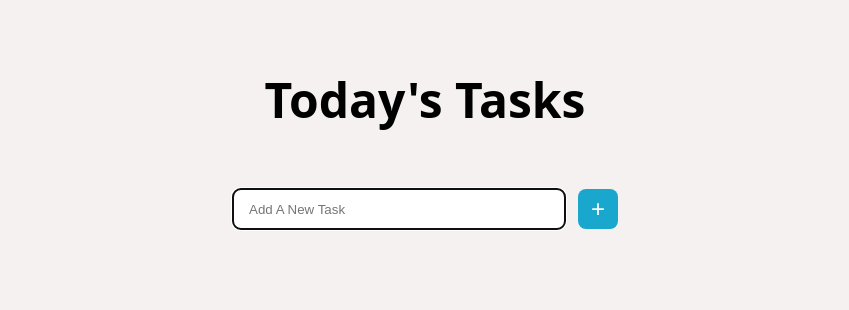
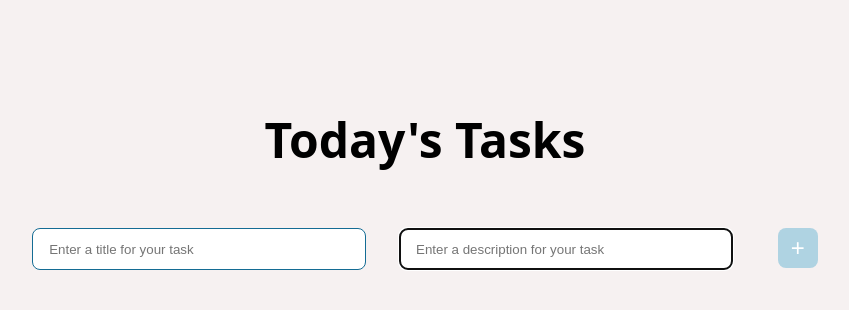
Before and after one commit to davidcdev/my-react-task-list, a React (Vite) app: page / in a window 1280 px wide. Shown: the top 310 px of the page, without its empty margins (215-1064 px from the left). Built offline with nearby package versions, Linux system fonts and the light colour scheme.

Commit message:
Added new style and new form to enter the task

```diff
--- a/src/App.css
+++ b/src/App.css
@@ -20,7 +20,20 @@ header {
 
 .title {
   font-size: 1.5rem;
-  margin-bottom: 20px;
+  margin: 40px auto 20px auto;
+}
+
+.form-container {
+  width: 70%;
+  height: 30%;
+  display: flex;
+}
+
+.add-new-task {
+  width: 100%;
+  display: flex;
+  align-items: flex-start;
+  justify-content: space-evenly;
 }
 
 .new-task{
@@ -31,26 +44,18 @@ header {
   padding: 4px 16px;
 }
 
-.add-new-task {
-  display: flex;
-  align-items: center;
-  justify-content: space-around;
-}
-
-/* form.add-new-task {
+.title-and-error {
   display: flex;
   flex-direction: column;
-  align-items: center;
-  justify-content: space-around;
 }
 
 span.error {
-  display: block;
+  text-align: left;
   color: red;
-  font-style: italic;
-  font-size: 0.8rem;
-  margin-top: 0.2rem;
-} */
+  font-size: 14px;
+  font-weight: 300;
+  margin-top: 4px;;
+}
 
 .add-button {
   background-color: #19A7CE;
@@ -71,7 +76,7 @@ span.error {
 }
 
 .task-list-item:nth-child(1) {
-  margin-top: 60px;
+  margin-top: 100px;
 }
 
 .task-list-item {
@@ -84,12 +89,15 @@ span.error {
   width: 350px;
   min-height: 50px;
   padding: 4px 16px;
-  background-color: #19A7CE;
+  background-color: #F6F1F1;
   position: relative;
+  background: #F6F1F1;
+  box-shadow:  5px 5px 10px #ccc8c8,
+               -5px -5px 10px #ffffff;
 }
 
 .task-list-item.is-completed:nth-child(1) {
-  margin-top: 60px;
+  margin-top: 100px;
 }
 
 .task-list-item.is-completed {
@@ -97,12 +105,12 @@ span.error {
   display: flex;
   place-items: center;
   justify-content: space-around;
-  border: 1px solid #A3D2CA;
+  border: 2px solid #bde1db;
   border-radius: 8px;
   width: 350px;
   min-height: 50px;
   padding: 4px 16px;
-  background-color: #64CCC5;
+  background-color: #E3F4F4;
   opacity: 0.65;
 }
 
@@ -117,13 +125,18 @@ span.error {
   margin-right: 16px;
 }
 
-.task-list-item-description {
+.task-list-item-text {
   width: 100vh;
   height: 50%;
   text-align: left;
   font-weight:500;
   padding: 4px 16px;
-  color: #fff;
+  color: #000;
+}
+
+.task-list-item-text span.description {
+  color: gray;
+  font-size: 14px;
 }
 
 .delete-button {
--- a/src/App.jsx
+++ b/src/App.jsx
@@ -1,13 +1,18 @@
 import './App.css'
 import { Header } from "./components/Header"
+import { TaskForm } from './components/TaskForm';
 import { TaskList } from './components/TaskList'
 import { useUpdateTasks } from './hooks/useUpdateTasks';
 
 function App() {
   const {
-    task,
-    inputValue,
-    setInputValue,
+    taskList,
+    title,
+    setTitle,
+    description,
+    setDescription,
+    formValidation,
+    setFormValidation,
     complete,
     handleAddClick,
     handleKeyDown,
@@ -22,19 +27,35 @@ function App() {
       handleKeyDown(e);
     }
 
-    function handleInputValueChange(e) {
-      setInputValue(e);
+    function handleTitleChange(e) {
+      const title = e
+
+      setFormValidation({
+        ...formValidation,
+        title: title.length < 3 ? "Title must be at least 3 characters" : "",
+      });
+
+      setTitle(e);
+    }
+
+    function handleDescriptionChange(e) {
+      setDescription(e);
     }
 
   return (
     <>
       <Header />
-      <TaskList
-        inputValue={inputValue}
-        onInputValueChange={handleInputValueChange}
+      <TaskForm
+        title={title}
+        onTitleChange={handleTitleChange}
+        description={description}
+        onDescriptionChange={handleDescriptionChange}
+        formValidation={formValidation}
         handleKeyDown={handleAddEnter}
         handleAddClick={handleAddTask}
-        task={task}
+      />
+      <TaskList
+        taskList={taskList}
         complete={complete}
         handleCompleteClick={handleCompleteClick}
         handleDeleteClick={handleDeleteClick}
--- a/src/components/Task.jsx
+++ b/src/components/Task.jsx
@@ -25,8 +25,9 @@ export function Task ({task, onCompleteClick, onDeleteClick }) {
                 />
             </aside>
 
-            <div className="task-list-item-description">
-                {task.description}
+            <div className="task-list-item-text">
+                {task.title}<br />
+                <span className="description">{task.description}</span>
             </div>
 
             <button
--- /dev/null
+++ b/src/components/TaskForm.jsx
@@ -0,0 +1,57 @@
+export function TaskForm({
+    title,
+    onTitleChange,
+    description,
+    onDescriptionChange,
+    formValidation,
+    handleKeyDown,
+    handleAddClick, }) {
+
+    const handleSubmit = (event) => {
+        event.preventDefault();
+        console.log("Send data to register");
+    }
+
+    const isFormValid = Object.keys(formValidation).every(
+        (key) => formValidation[key] === ""
+      );
+
+    return (
+        <section className="form-container">
+            <form className="add-new-task" onSubmit={handleSubmit}>
+                <div className="title-and-error">
+                    <input
+                        type="text"
+                        className="new-task"
+                        value={title}
+                        onChange={(e) => { onTitleChange(e.target.value) }}
+                        onKeyDown={ handleKeyDown }
+                        placeholder="Enter a title for your task"
+                        autoFocus/>
+
+                    {formValidation.title && (
+                        <span className="error">{formValidation.title}</span>
+                    )}
+                </div>
+
+                <input
+                    type="text"
+                    className="new-task"
+                    value={description}
+                    onChange={(e) => { onDescriptionChange(e.target.value) }}
+                    onKeyDown={ handleKeyDown }
+                    placeholder="Enter a description for your task"
+                    autoFocus/>
+
+                <button
+                    type="submit"
+                    className="add-button"
+                    onClick={ handleAddClick }
+                    disabled={!isFormValid}
+                >
+                    +
+                </button>
+            </form>
+        </section>
+    )
+}
--- a/src/components/TaskList.jsx
+++ b/src/components/TaskList.jsx
@@ -3,37 +3,15 @@ import { Toaster } from "react-hot-toast";
 
 
 export function TaskList ({
-    inputValue,
-    onInputValueChange,
-    handleKeyDown,
-    handleAddClick,
-    task,
+    taskList,
     complete,
     handleCompleteClick,
     handleDeleteClick }) {
 
     return (
         <section>
-            <div className="add-new-task">
-                <input
-                    type="text"
-                    placeholder="Add A New Task"
-                    className="new-task"
-                    value={inputValue}
-                    onChange={(e) => { onInputValueChange(e.target.value) }}
-                    onKeyDown={ handleKeyDown }
-                    autoFocus
-                />
-                <button
-                    type="submit"
-                    className="add-button"
-                    onClick={ handleAddClick }
-                >
-                    +
-                </button>
-            </div>
             <div className="task-list">
-                {task.map((task,id) => (
+                {taskList.map((task,id) => (
                     <Task
                         key={id}
                         task={task}
--- a/src/hooks/useUpdateTasks.js
+++ b/src/hooks/useUpdateTasks.js
@@ -3,21 +3,24 @@ import { notifyCompleted, notifyDeleted, notifySaved } from "../logic/notificati
 
 export function useUpdateTasks() {
 
-    const [inputValue, setInputValue] = useState('');
-    const [ task, setTask ] = useState([]);
+    const [title, setTitle] = useState('');
+    const [description, setDescription] = useState('');
+    const [formValidation, setFormValidation] = useState({title: null});
+    const [ taskList, setTaskList ] = useState([]);
     const [complete, setComplete] = useState(false);
 
-    const saveTask = (inputValue) => {
+    const saveTask = (title, description) => {
 
-        inputValue = {
+        const task = {
             id: crypto.randomUUID(),
-            description: `${inputValue}`,
+            title: title,
+            description: description,
             isCompleted: false
         }
 
-        let newTask = [...task];
-        newTask = [...newTask, inputValue];
-        setTask(newTask);
+        let newTask = [...taskList];
+        newTask = [...newTask, task];
+        setTaskList(newTask);
         localStorage.setItem("task", JSON.stringify(newTask));
         notifySaved();
     }
@@ -27,47 +30,53 @@ export function useUpdateTasks() {
         const storedTask = JSON.parse(localStorageData);
         console.log(storedTask);
         if (storedTask) {
-            setTask(storedTask);
+            setTaskList(storedTask);
         }
     }, []);
 
     const handleKeyDown = (e) => {
-        if (e.key === 'Enter' && inputValue !== '') {
-            saveTask(inputValue);
-            setInputValue('');
+        if (e.key === 'Enter' && title !== '' || (e.key === 'Enter' && title !== '' && description !== '')) {
+            saveTask(title, description);
+            setTitle('');
+            setDescription('');
         }
     }
 
     const handleAddClick = (e) => {
-        if (inputValue !== '') {
-            saveTask(inputValue);
-            setInputValue('')
+        if (title !== '' || title !== '' && description !== '') {
+            saveTask(title, description);
+            setTitle('');
+            setDescription('');
         }
     }
 
     const handleCompleteClick = (newCompleted, id) => {
         if (newCompleted.isCompleted === false) {
             setComplete(newCompleted.isCompleted = true);
-            let newTask = [...task];
+            let newTask = [...taskList];
             newTask = [...newTask.filter(e => e.id != id), newCompleted];
-            setTask(newTask);
+            setTaskList(newTask);
             localStorage.setItem("task", JSON.stringify(newTask));
             notifyCompleted();
         }
     }
 
     const handleDeleteClick = (id) => {
-        let newTask = [...task];
+        let newTask = [...taskList];
         const list = newTask.filter(e => e.id != id);
-        setTask(list);
+        setTaskList(list);
         localStorage.setItem("task", JSON.stringify(list));
         notifyDeleted();
     }
 
     return {
-        task,
-        inputValue,
-        setInputValue,
+        taskList,
+        title,
+        setTitle,
+        description,
+        setDescription,
+        formValidation,
+        setFormValidation,
         complete,
         handleAddClick,
         handleKeyDown,
--- a/src/logic/notifications.js
+++ b/src/logic/notifications.js
@@ -2,19 +2,19 @@ import toast from "react-hot-toast"
 
 export const notifySaved = () => toast('New task saved!', {
     duration: 2000,
-    position: "bottom-center",
+    position: "top-right",
     icon: "✅"
 });
 
 export const notifyDeleted = () => toast('Task deleted!', {
     duration: 2000,
-    position: "bottom-center",
+    position: "top-right",
     icon: "❌"
 });
 
 export const notifyCompleted = () => toast('Task completed!', {
     duration: 2000,
-    position: "bottom-center",
+    position: "top-right",
     icon: "🤩"
 });
 
```
